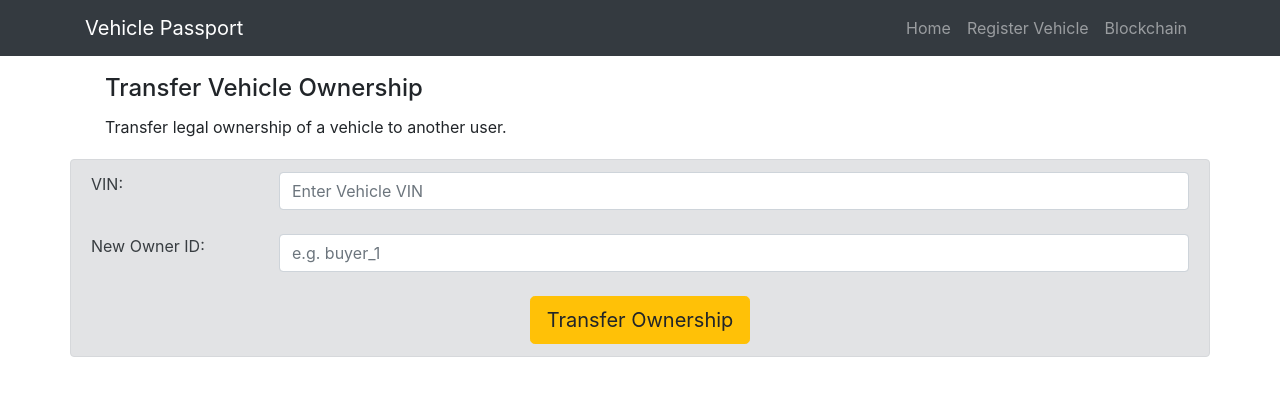
After one commit to KngFX/blockchain_vehicle_passport, a Flask app: page /vehicles/transfer in a window 1280 px wide. The commit adds this page. Shown: the top 396 px of the page. Run offline with Flask 3, Linux system fonts and the light colour scheme; some libraries are stand-ins or nearby versions.

Commit message:
Added the search option to search via VIN and implemented the vehicle transfer feature

```diff
--- a/app.py
+++ b/app.py
@@ -56,8 +56,9 @@ def vehicle_accident():
 def vehicle_transfer():
     return render_template('vehicle_transfer.html')
 
+@app.route('/vehicles/')
 @app.route('/vehicles/<vin>')
-def vehicle_detail(vin):
+def vehicle_detail(vin=None):
     return render_template('vehicle_detail.html')
 
 @app.route('/chain')
--- a/templates/index.html
+++ b/templates/index.html
@@ -22,7 +22,7 @@
             <div class="collapse navbar-collapse">
                 <ul class="navbar-nav ml-auto">
                     <li class="nav-item active">
-                        <a href="/" class="nav-link">Home</a>
+                        <a href="/vehicles/" class="nav-link">Search Passport</a>
                     </li>
                     <li class="nav-item">
                         <a href="/chain" class="nav-link">Blockchain</a>
--- /dev/null
+++ b/templates/vehicle_transfer.html
@@ -0,0 +1,109 @@
+<!doctype html>
+<html lang="en">
+<head>
+    <meta charset="UTF-8">
+    <meta name="viewport"
+          content="width=device-width, user-scalable=no, initial-scale=1.0, maximum-scale=1.0, minimum-scale=1.0">
+    <meta http-equiv="X-UA-Compatible" content="ie=edge">
+    <title>Transfer Ownership - Vehicle Passport</title>
+
+    <link rel="stylesheet" href="/static/vendor/bootstrap/css/bootstrap.min.css">
+    <link rel="stylesheet" href="/static/vendor/font-awesome/font-awesome.min.css">
+    <link rel="stylesheet" href="/static/css/custom.css">
+</head>
+<body>
+
+    <nav class="navbar navbar-expand-lg navbar-dark bg-dark fixed-top">
+        <div class="container">
+            <a href="/" class="navbar-brand">Vehicle Passport</a>
+            <div class="collapse navbar-collapse">
+                <ul class="navbar-nav ml-auto">
+                    <li class="nav-item">
+                        <a href="/" class="nav-link">Home</a>
+                    </li>
+                    <li class="nav-item">
+                        <a href="/vehicles/register" class="nav-link">Register Vehicle</a>
+                    </li>
+                    <li class="nav-item">
+                        <a href="/chain" class="nav-link">Blockchain</a>
+                    </li>
+                </ul>
+            </div>
+        </div>
+    </nav>
+
+    <div class="container">
+        <div class="row">
+            <div class="col-lg-12">
+                <div class="card-body">
+                    <h4 class="card-title">Transfer Vehicle Ownership</h4>
+                    <p class="card-text">Transfer legal ownership of a vehicle to another user.</p>
+                </div>
+            </div>
+        </div>
+    </div>
+
+    <div class="container alert alert-secondary">
+        <form id="transfer_form">
+            <div class="row">
+                <label class="col-sm-2">VIN:</label>
+                <div class="col-sm-10">
+                    <input type="text" name="vin" id="vin" class="form-control" placeholder="Enter Vehicle VIN" required>
+                </div>
+            </div>
+            <br>
+            <div class="row">
+                <label class="col-sm-2">New Owner ID:</label>
+                <div class="col-sm-10">
+                    <input type="text" name="new_owner_id" id="new_owner_id" class="form-control" placeholder="e.g. buyer_1" required>
+                </div>
+            </div>
+            <br>
+            <div class="row">
+                <div class="col-lg-12 text-center">
+                    <button type="submit" class="btn btn-warning btn-lg">Transfer Ownership</button>
+                </div>
+            </div>
+        </form>
+    </div>
+
+    <script src="/static/vendor/jquery/jquery.min.js"></script>
+    <script src="/static/vendor/bootstrap/js/bootstrap.bundle.min.js"></script>
+
+    <script>
+        $(function() {
+            // Check if VIN is passed in URL query params (optional ease-of-use feature)
+            const urlParams = new URLSearchParams(window.location.search);
+            if(urlParams.has('vin')) {
+                $('#vin').val(urlParams.get('vin'));
+            }
+
+            $('#transfer_form').submit(function(e) {
+                e.preventDefault();
+
+                const data = {
+                    vin: $('#vin').val(),
+                    new_owner_id: $('#new_owner_id').val()
+                };
+
+                $.ajax({
+                    url: '/api/vehicle/transfer',
+                    type: 'POST',
+                    contentType: 'application/json',
+                    data: JSON.stringify(data),
+                    success: function(response) {
+                        alert('Ownership transferred successfully!');
+                        // Redirect to the vehicle detail page to see the update
+                        window.location.href = '/vehicles/' + data.vin;
+                    },
+                    error: function(xhr) {
+                        const error = xhr.responseJSON ? xhr.responseJSON.error : 'Transfer failed';
+                        alert('Error: ' + error);
+                    }
+                });
+            });
+        });
+    </script>
+
+</body>
+</html>
```
